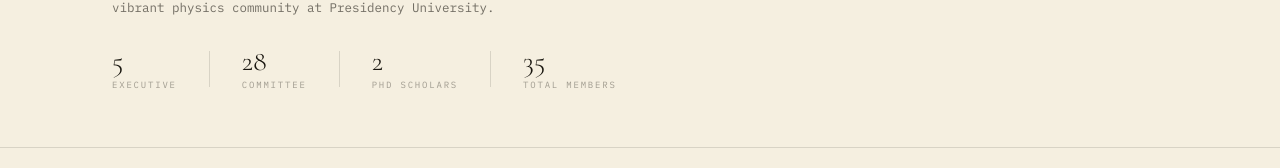
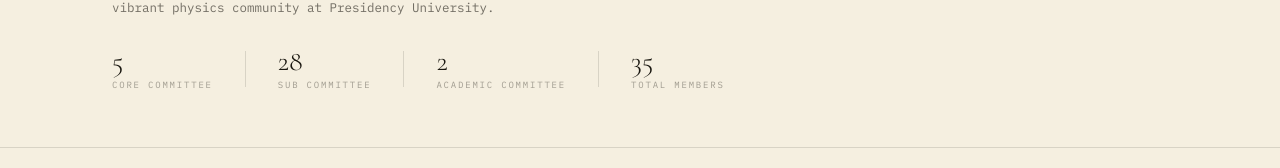
Before and after one commit to PuPhysicsSociety/pups-app, a Next.js app: page /team in a window 1280 px wide. Shown: the part 350-518 px from the top of the page. Built offline with nearby package versions, Linux system fonts and the light colour scheme.

Commit message:
Update page.tsx

```diff
--- a/app/(main)/team/page.tsx
+++ b/app/(main)/team/page.tsx
@@ -606,17 +606,17 @@ export default function TeamPage() {
           <div className="team-stats">
             <div className="team-stat">
               <span className="team-stat-n">{exec.length}</span>
-              <span className="team-stat-l">Executive</span>
+              <span className="team-stat-l">Core Committee</span>
             </div>
             <div className="team-stat-sep" />
             <div className="team-stat">
               <span className="team-stat-n">{nonExecNonPhd.length}</span>
-              <span className="team-stat-l">Committee</span>
+              <span className="team-stat-l">Sub Committee</span>
             </div>
             <div className="team-stat-sep" />
             <div className="team-stat">
               <span className="team-stat-n">{phd.length}</span>
-              <span className="team-stat-l">PhD Scholars</span>
+              <span className="team-stat-l">Academic Committee</span>
             </div>
             <div className="team-stat-sep" />
             <div className="team-stat">
```
